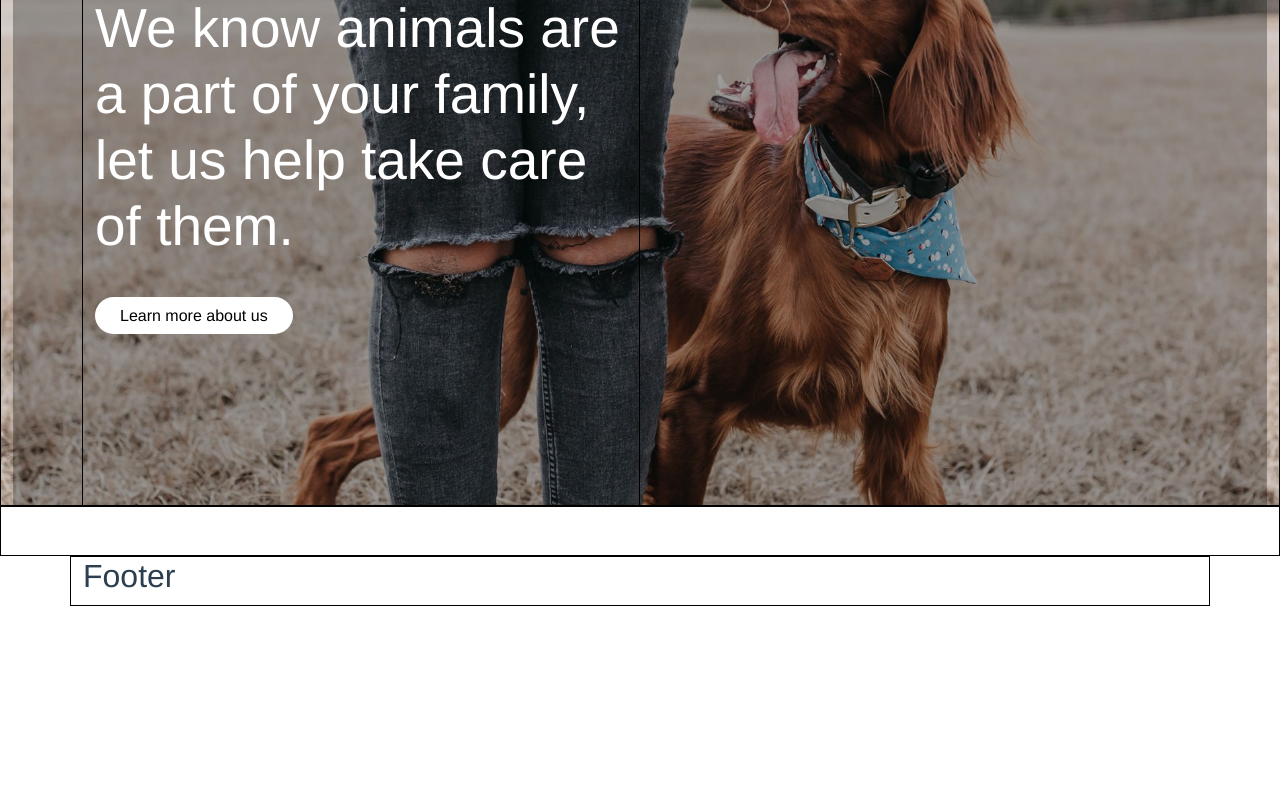
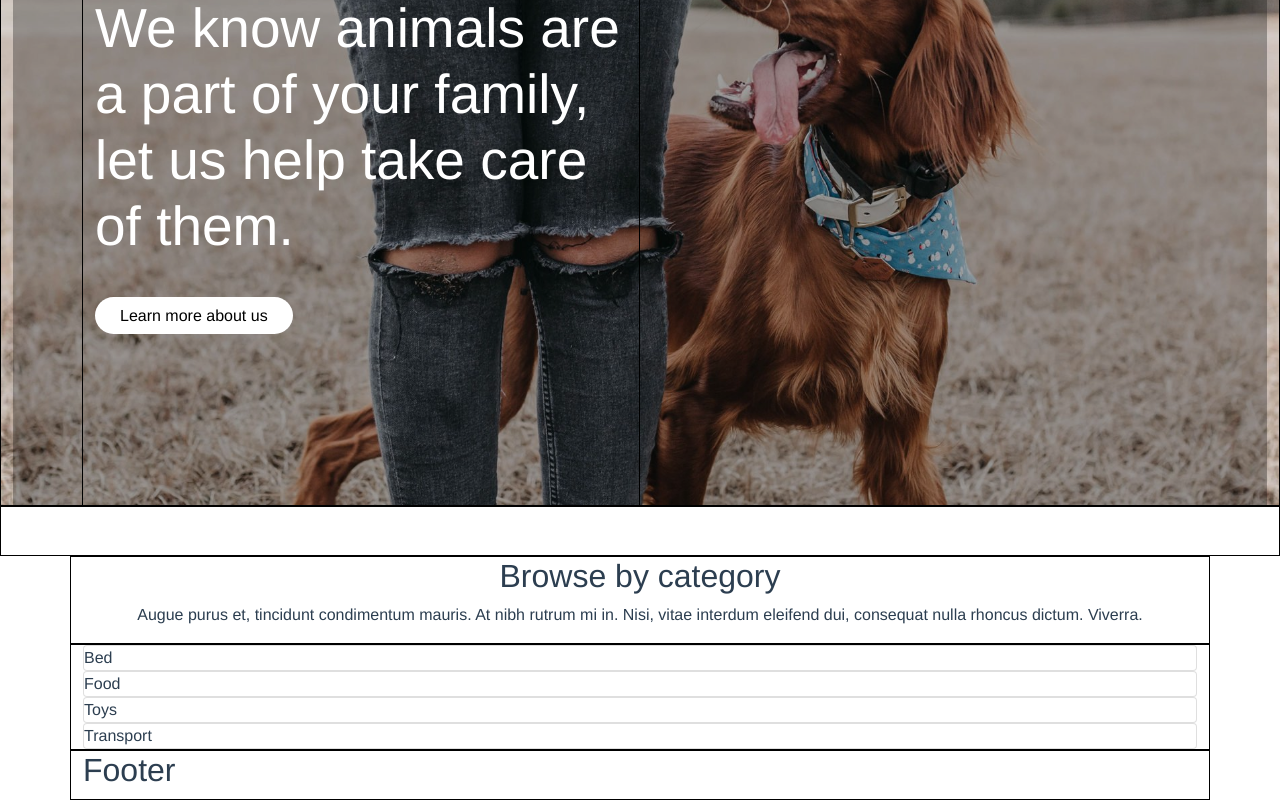
Before and after one commit to Vincedinardo21/proj-html-vuejs, a Vue app: page / in a window 1280 px wide. Shown: the part 567-1367 px from the top of the page. Before the commit the page ends 1173 px from the top, so only its background shows below. Built offline with nearby package versions, Linux system fonts and the light colour scheme; the HTML template or start-up script is replaced by a standard one.

Commit message:
Struttura dati browse section

```diff
--- a/src/App.vue
+++ b/src/App.vue
@@ -8,7 +8,7 @@
         <!-- Jumbotron -->
         <MyJumbotron/>
         <!-- Browse by category -->
-
+        <BrowseBy/>
         <!-- Users testimonials -->
 
         <!-- Get tips -->
@@ -28,14 +28,16 @@
 import MyHeader from './components/MyHeader.vue'
 import MyJumbotron from './components/MyJumbotron.vue'
 import MyFooter from './components/MyFooter.vue'
+import BrowseBy from './components/BrowseBy.vue'
 
 export default {
   name: 'App',
   components: {
     MyHeader,
     MyJumbotron,
-    MyFooter
-  }
+    MyFooter,
+    BrowseBy
+}
 }
 </script>
 
--- /dev/null
+++ b/src/components/BrowseBy.vue
@@ -0,0 +1,60 @@
+<template>
+    <div class="container">
+        <div class="row">
+            <div class="col-12">
+                <div class="main-text">
+                    <h2>Browse by category</h2>
+                    <p>Augue purus et, tincidunt condimentum mauris. At nibh rutrum mi in. Nisi, vitae interdum eleifend dui, consequat nulla rhoncus dictum. Viverra.</p>
+                </div>
+            </div>
+
+            <!-- Products -->
+            <div class="col-12">
+                <div class="products-container">
+                    <div class="card" v-for="(item, i) in products" :key="i">
+                        {{item.text}}
+                    </div>
+                </div>
+            </div>
+        </div>
+    </div>
+</template>
+
+<script>
+export default {
+  name: 'BrowseBy',
+  data(){
+    return {
+        products : [
+            {
+                image : "",
+                text : "Bed",
+                quantity : 1
+            },
+            {
+                image : "",
+                text : "Food",
+                quantity : 6
+            },
+            {
+                image : "",
+                text : "Toys",
+                quantity : 6
+            },
+            {
+                image : "",
+                text : "Transport",
+                quantity : 6
+            }
+        ]
+    }
+  }
+}
+</script>
+
+<!-- Add "scoped" attribute to limit CSS to this component only -->
+<style scoped lang="scss">
+    .main-text {
+        text-align: center;
+    }
+</style>
--- a/src/components/MyJumbotron.vue
+++ b/src/components/MyJumbotron.vue
@@ -2,6 +2,7 @@
     <div class="container-fluid">
         <div class="row">
             <div class="col-12 jumbo-up"></div>
+
             <!-- Image Background -->
             <div class="col-12 jumbo-banner">
                 <div class="jumbo-fade">
@@ -17,8 +18,8 @@
                         </div>
                     </div>
                 </div>
+            </div>
 
-            </div>
             <div class="col-12"></div>
         </div>
     </div>
@@ -35,7 +36,6 @@ export default {
 <style scoped lang="scss">
     .jumbo-fade{
         background-color: rgba(0,0,0,0.3);
-
     }
     .jumbo-up {
         background-color: aquamarine;
```
